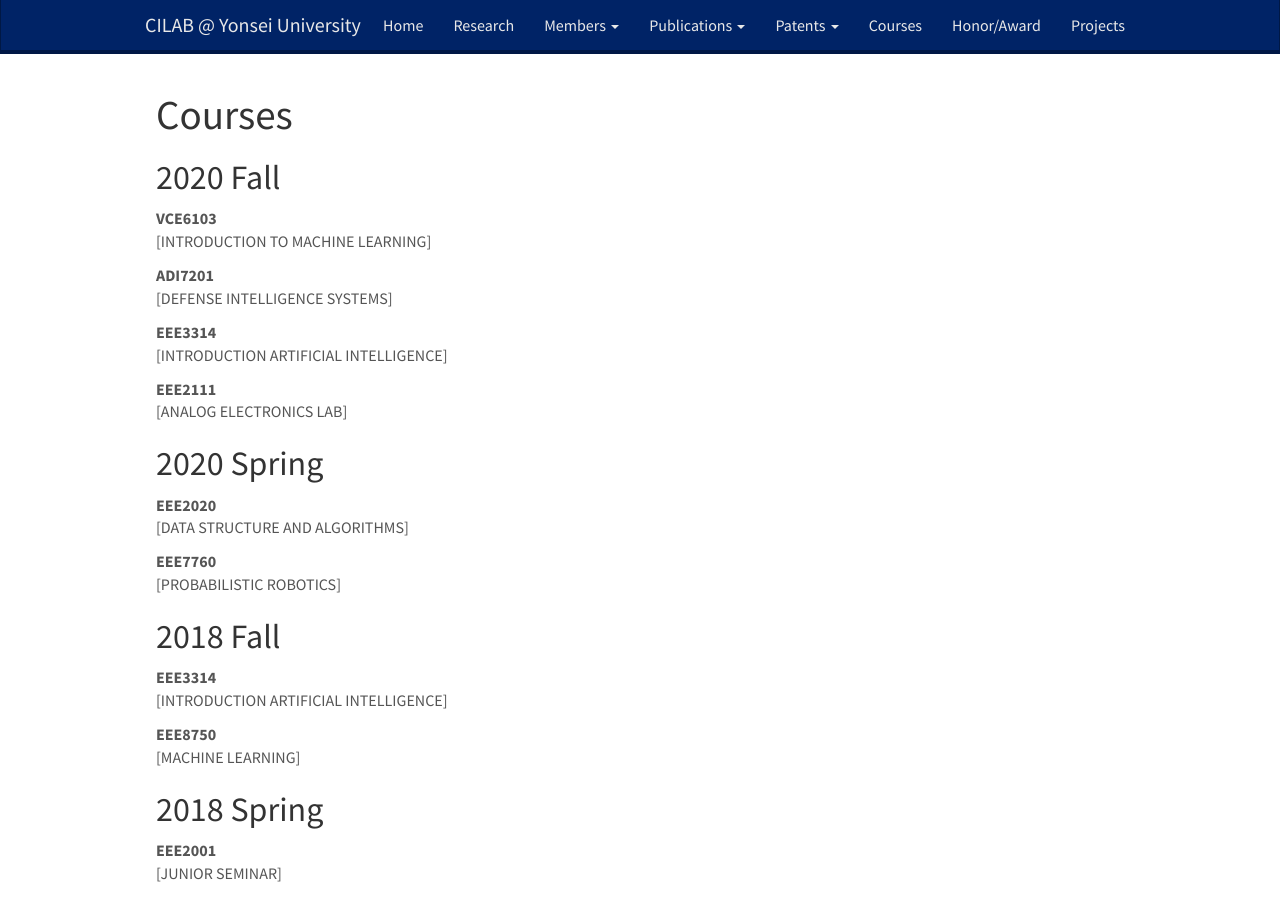
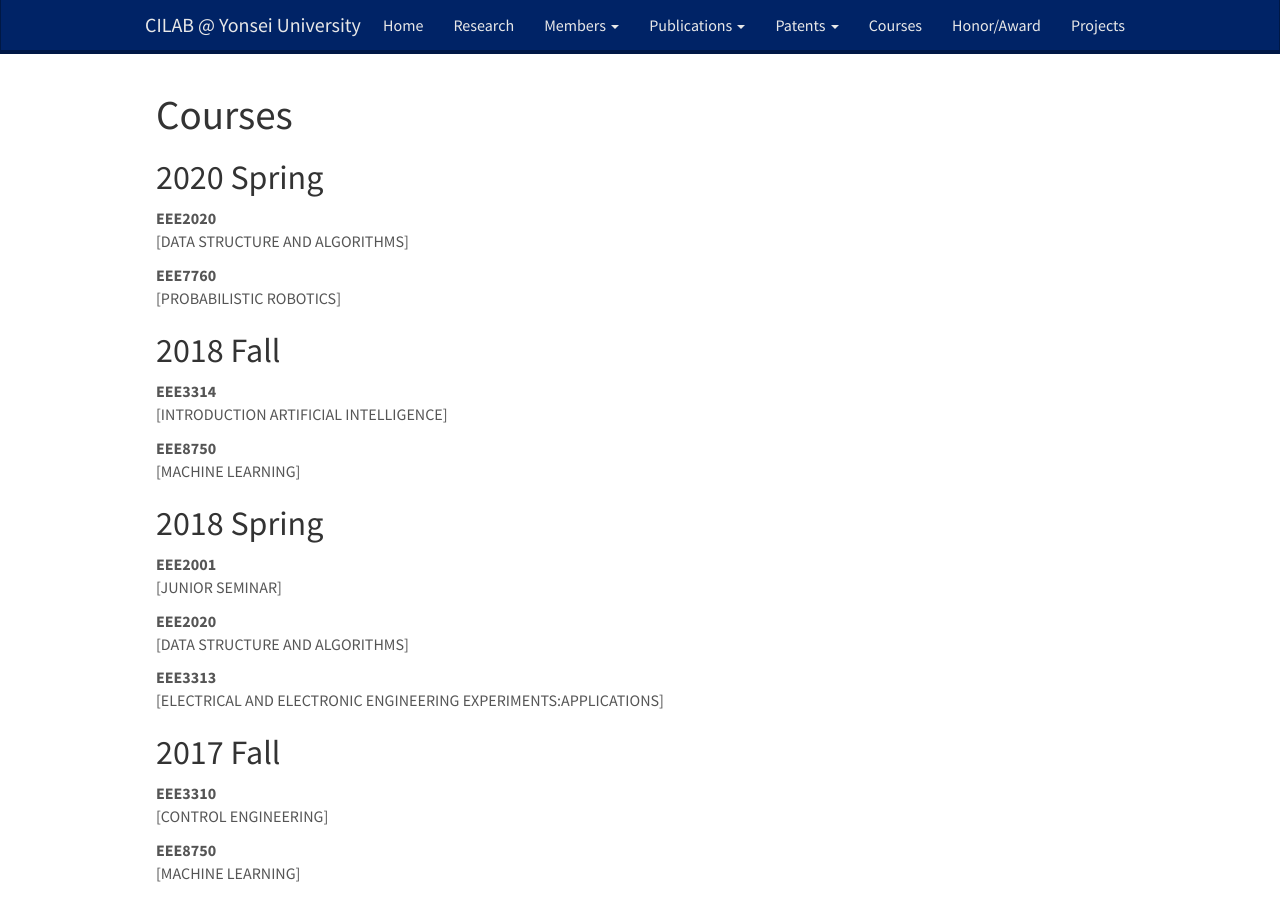
Before and after one commit to won4113/cilab-yonsei.github.io, a Jekyll site: the page built from _pages/courses.md, in a window 1280 px wide and 900 px high. Built offline with Jekyll 4.4.1, drawn with Linux system fonts in a browser that asks for light colours; nearby versions of some CDN libraries.

Commit message:
Update course_list.yml

```diff
--- a/_data/course_list.yml
+++ b/_data/course_list.yml
@@ -1,19 +1,4 @@
-- title: INTRODUCTION TO MACHINE LEARNING
-  number: VCE6103
-  year: 2020
-  semester: Fall
-- title: DEFENSE INTELLIGENCE SYSTEMS
-  number: ADI7201
-  year: 2020
-  semester: Fall
-- title: INTRODUCTION ARTIFICIAL INTELLIGENCE
-  number: EEE3314
-  year: 2020
-  semester: Fall
-- title: ANALOG ELECTRONICS LAB
-  number: EEE2111
-  year: 2020
-  semester: Fall
+
 
 - title: DATA STRUCTURE AND ALGORITHMS
   number: EEE2020
```
